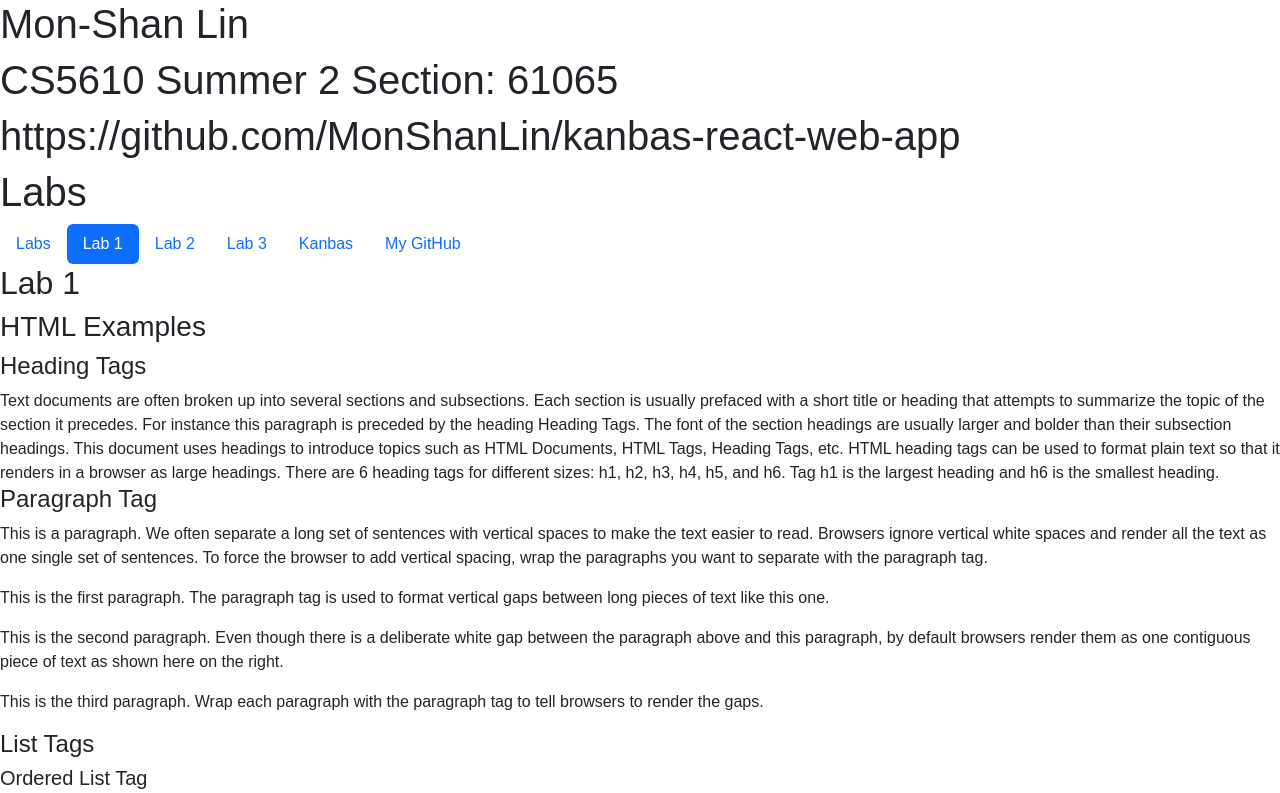
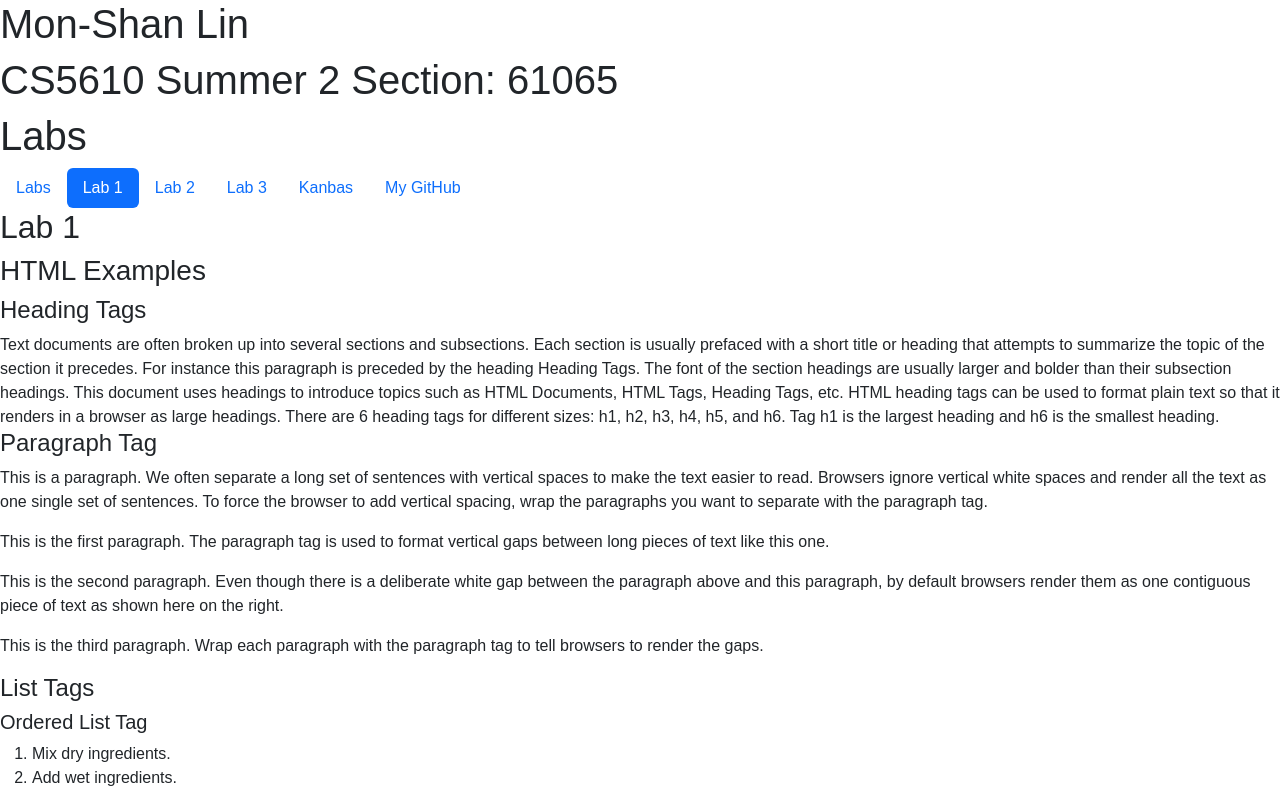
Before and after one commit to MonShanLin/kanbas-react-web-app-final-project, a React (Create React App) app: page /#/Labs/Lab1 in a window 1280 px wide. Shown: the top 793 px of the page. Built offline with nearby package versions, Linux system fonts and the light colour scheme.

Commit message:
change github ID attribute to  wd-github

```diff
--- a/src/Labs/TOC.tsx
+++ b/src/Labs/TOC.tsx
@@ -32,7 +32,7 @@
         </a>
       </li>
       <li className="nav-item">
-        <a id="wd-k" href="https://github.com/MonShanLin/kanbas-react-web-app" className="nav-link">
+        <a id="wd-github" href="https://github.com/MonShanLin/kanbas-react-web-app" className="nav-link">
           My GitHub
         </a>
       </li>
--- a/src/Labs/index.tsx
+++ b/src/Labs/index.tsx
@@ -8,7 +8,6 @@
     <div>
       <h1>Mon-Shan Lin</h1>
       <h1>CS5610 Summer 2 Section: 61065</h1>
-      <h1>https://github.com/MonShanLin/kanbas-react-web-app </h1>
       <h1>Labs</h1>
       <TOC />
       <Routes>
```
